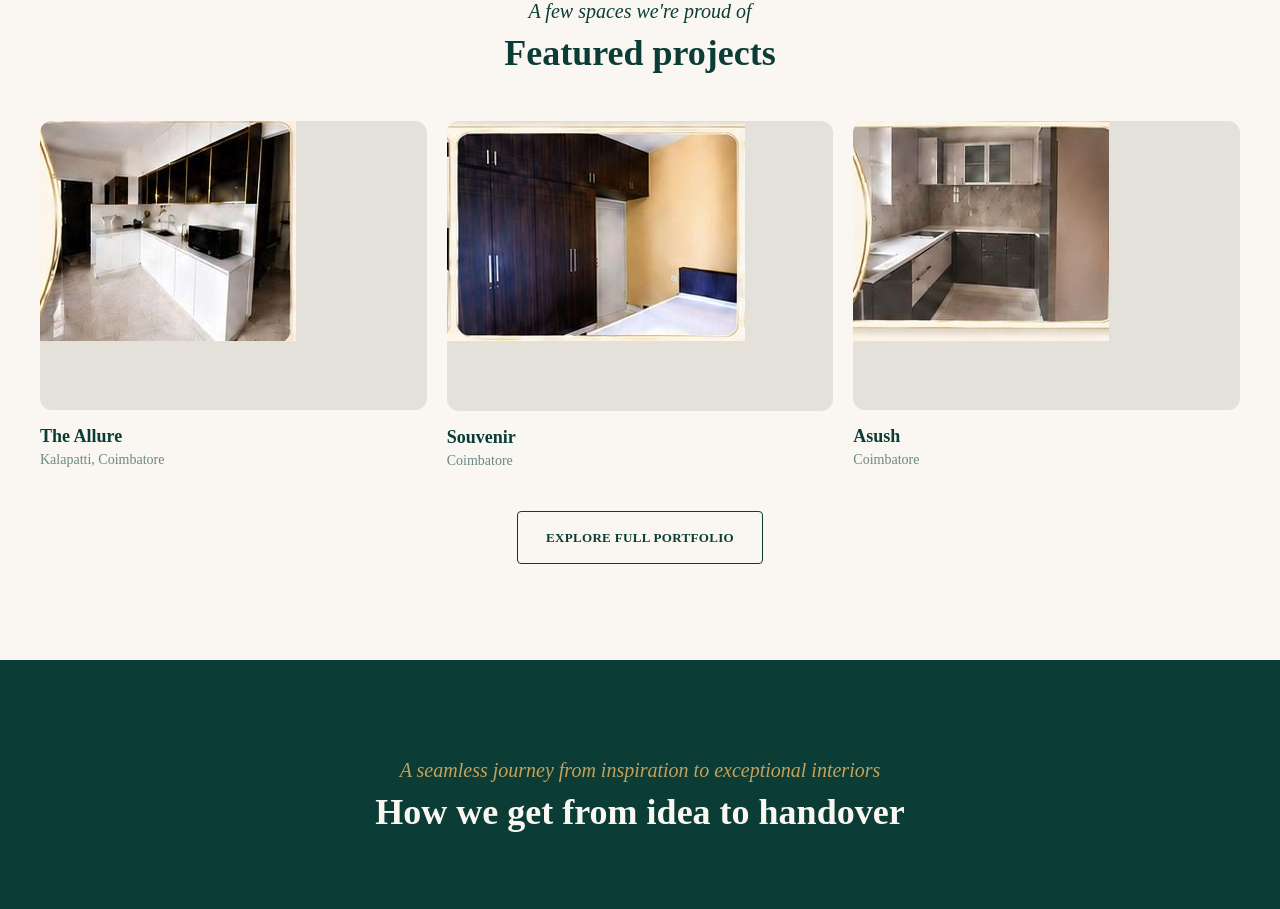
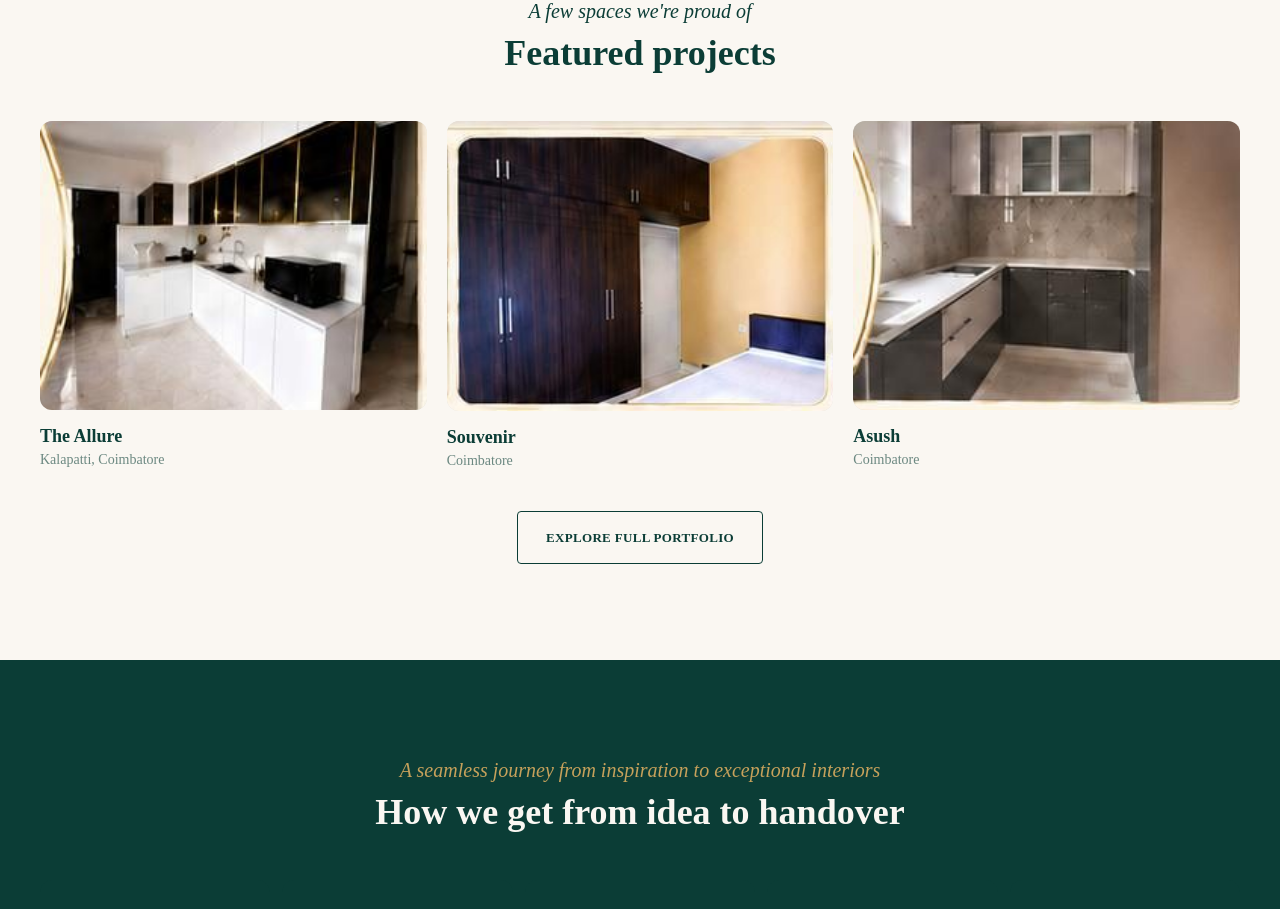
Before and after one commit to GOGULKRISHNAN368/archicraft-website, a React (Vite) app: page / in a window 1280 px wide. Shown: the part 2460-3369 px from the top of the page. Built offline with nearby package versions, Linux system fonts and the light colour scheme.

Commit message:
fix: portfolio card images missing w-full h-full classes and replace featured project images with 8k quality assets

```diff
--- a/src/components/PortfolioCard.tsx
+++ b/src/components/PortfolioCard.tsx
@@ -14,9 +14,9 @@ export default function PortfolioCard({ project }: { project: Project }) {
           src={portfolioImages[project.slug] || heroFallbackImage}
           alt={`${project.name} â€” residential interior design project, ${project.location}`}
           sizes="(min-width: 640px) 33vw, 80vw"
-          className="object-cover group-hover:scale-105 transition-transform duration-500"
+          className="w-full h-full absolute inset-0 object-cover group-hover:scale-105 transition-transform duration-500"
         />
-        <div className="absolute inset-0 bg-teal-900/0 group-hover:bg-teal-900/20 transition-colors" />
+        <div className="absolute inset-0 bg-teal-900/0 group-hover:bg-teal-900/20 transition-colors pointer-events-none" />
       </div>
       <p className="font-display font-semibold text-lg text-teal-900 mt-3 group-hover:text-teal transition-colors relative inline-block">
         {project.name}
```
